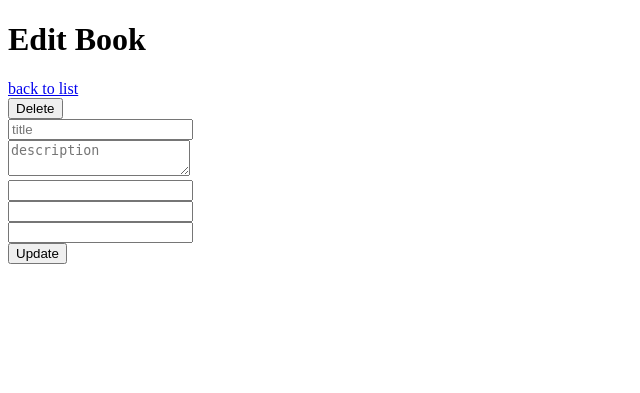
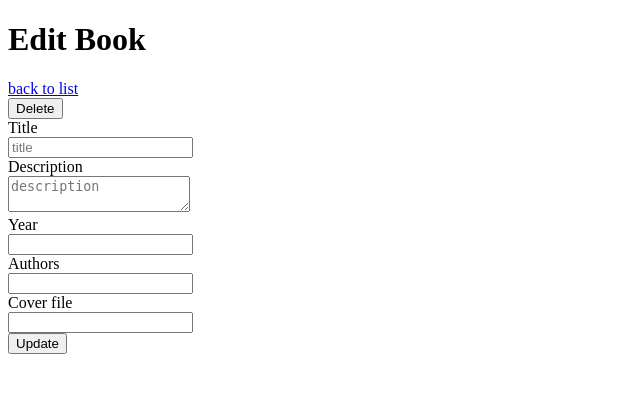
Before and after one commit to buchenko/library, a Symfony app: template templates/book/edit.html.twig in a window 1280 px wide. Shown: the part 88-481 px from the top of the page, without its empty margins (0-640 px from the left). Run offline with Twig, Linux system fonts and the light colour scheme; the template is opened without the code that fills it, so the values that code supplies are empty; form fields are guessed from the names that the template uses; some libraries are stand-ins or nearby versions.

Commit message:
fix form book; add .htaccess;

```diff
--- a/templates/book/_form.html.twig
+++ b/templates/book/_form.html.twig
@@ -4,6 +4,7 @@
     <div class="col-md-6">
 
         <div class="form-group">
+            {{ form_label(form.title) }}
             <div class="input-group">
                 {{ form_widget(form.title, {'attr': {'placeholder': 'title'|trans}}) }}
                 <div class="form-error">
@@ -17,6 +18,7 @@
             </div>
         </div>
         <div class="form-group">
+            {{ form_label(form.description) }}
             <div class="input-group">
                 {{ form_widget(form.description, {'attr': {'placeholder': 'description'|trans}}) }}
                 <div class="form-error">
@@ -30,6 +32,7 @@
             </div>
         </div>
         <div class="form-group">
+            {{ form_label(form.year) }}
             <div class="input-group">
                 {{ form_widget(form.year) }}
                 <div class="form-error">
@@ -46,6 +49,7 @@
     </div>
     <div class="col-md-6">
         <div class="form-group">
+            {{ form_label(form.authors) }}
             <div class="input-group">
                 {{ form_widget(form.authors) }}
                 <div class="form-error">
@@ -64,6 +68,7 @@
 
 <div class="row">
     <div class="col-md-12">
+        {{ form_label(form.coverFile) }}
         <div class="form-group">
             {{ form_widget(form.coverFile) }}
         </div>
```
Also changed, not shown: public/.htaccess (added).
